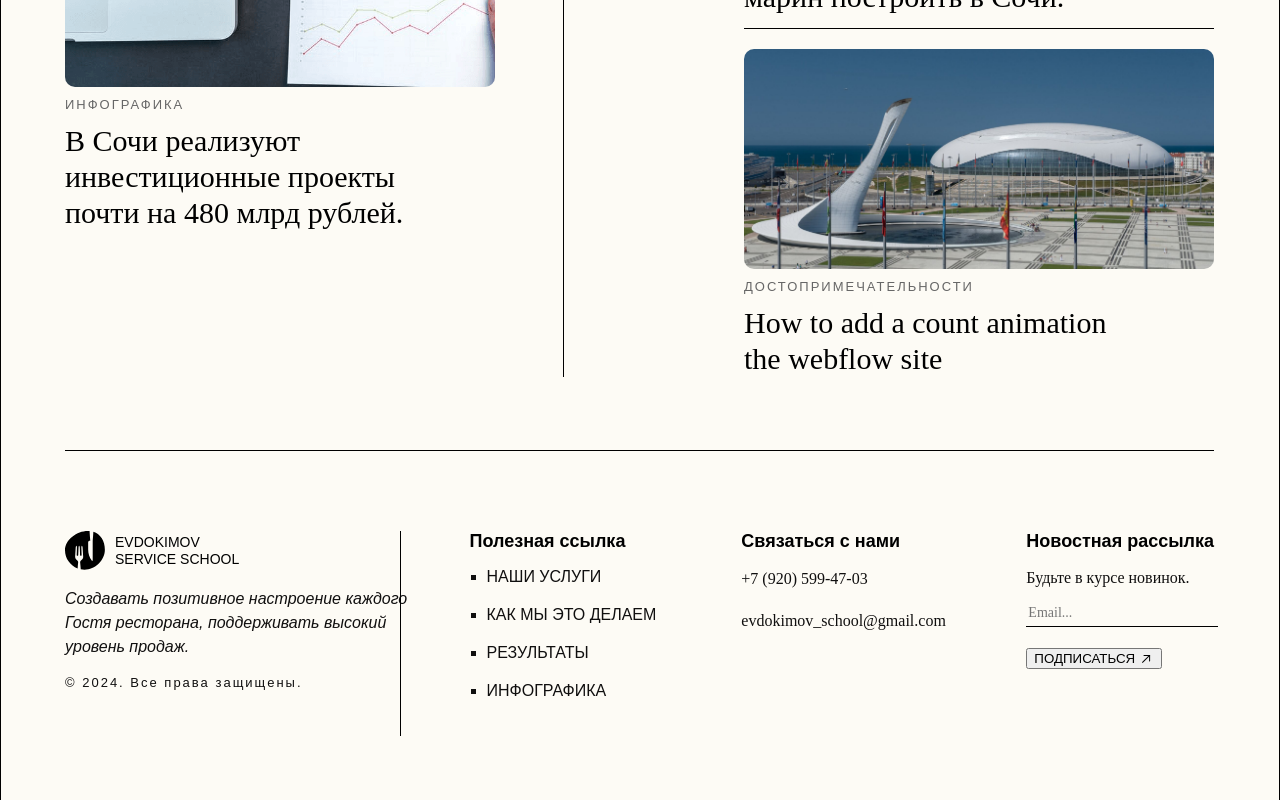
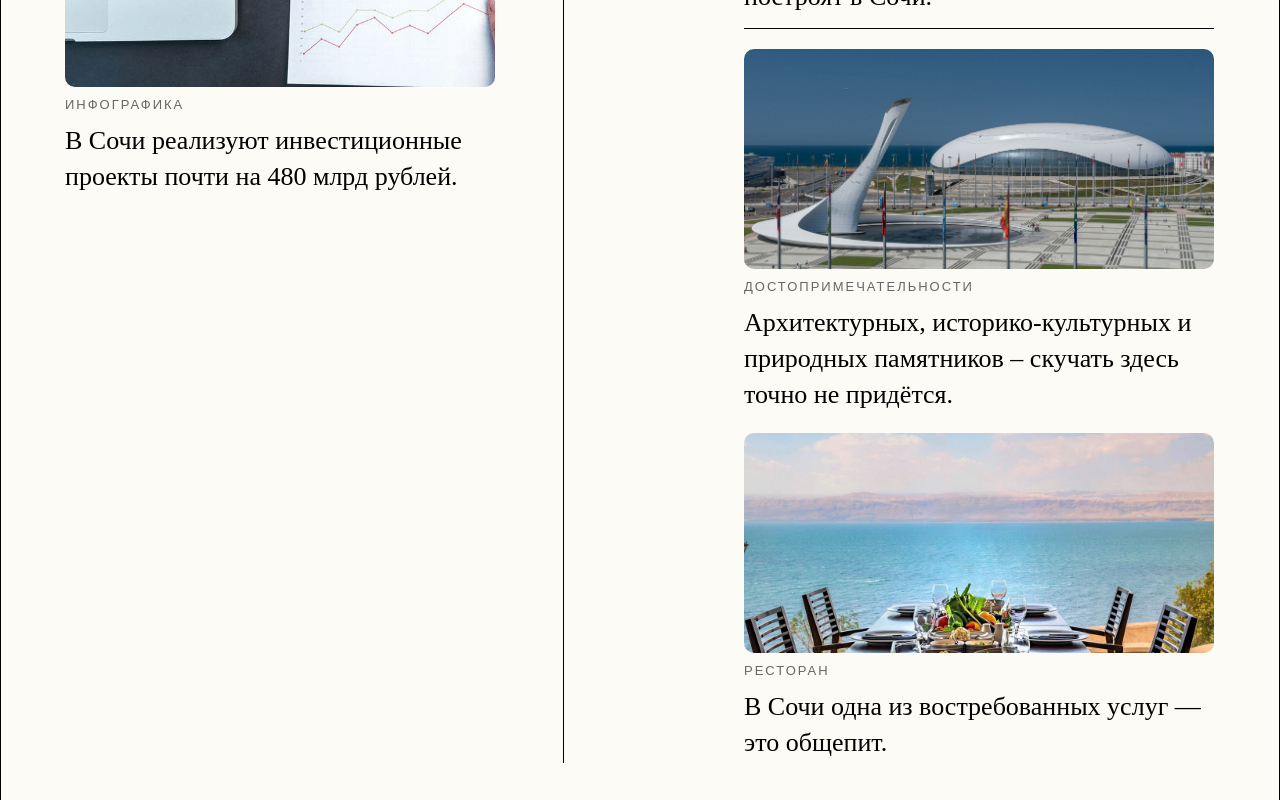
Before and after one commit to DimaHub22/Evdokimov, an Angular app: page / in a window 1280 px wide. Shown: the part 4560-5360 px from the top of the page. Built offline with nearby package versions, Linux system fonts and the light colour scheme.

Commit message:
add section restoran

```diff
--- a/src/app/views/post/post.component.html
+++ b/src/app/views/post/post.component.html
@@ -38,7 +38,7 @@
         </div>
         <div class="design_description branding_text">
           <p>ПЛАНЫ 2030</p>
-          <h2>Двенадцать новых яхтенных марин построить в Сочи.</h2>
+          <h2>Двенадцать новых яхтенных марин построят в Сочи.</h2>
         </div>
       </div>
       <div class="developer">
@@ -47,8 +47,17 @@
         </div>
         <div class="developer_description branding_text">
           <p>ДОСТОПРИМЕЧАТЕЛЬНОСТИ</p>
-          <h2>How to add a count animation
-            the webflow site</h2>
+          <h2>Архитектурных, историко-культурных и природных памятников – скучать здесь точно не придётся.
+          </h2>
+        </div>
+      </div>
+      <div class="developer">
+        <div class="developer_image news_images">
+          <img src="assets/images/image/restoran.png" alt="">
+        </div>
+        <div class="developer_description branding_text">
+          <p>РЕСТОРАН</p>
+          <h2>В Сочи одна из востребованных услуг — это общепит.</h2>
         </div>
       </div>
     </div>
--- a/src/app/views/post/post.component.scss
+++ b/src/app/views/post/post.component.scss
@@ -69,7 +69,8 @@
       &:before {
         content: '';
         border-left: 1px solid $color-border;
-        height: 690px;
+        //height: 690px;
+        height: 1076px;
         position: absolute;
         left: -181px;
         top: 0;
@@ -100,10 +101,10 @@
       max-width: 424px;
 
       h2 {
-        width: 365px;;
+        width: 468px;
         margin: 0;
         font-family: Syne, serif;
-        font-size: 30px;
+        font-size: 26px;
         line-height: 36px;
         font-weight: 500;
         color: $color-title;
```
Also changed, not shown: src/assets/images/image/restoran.png (added).
